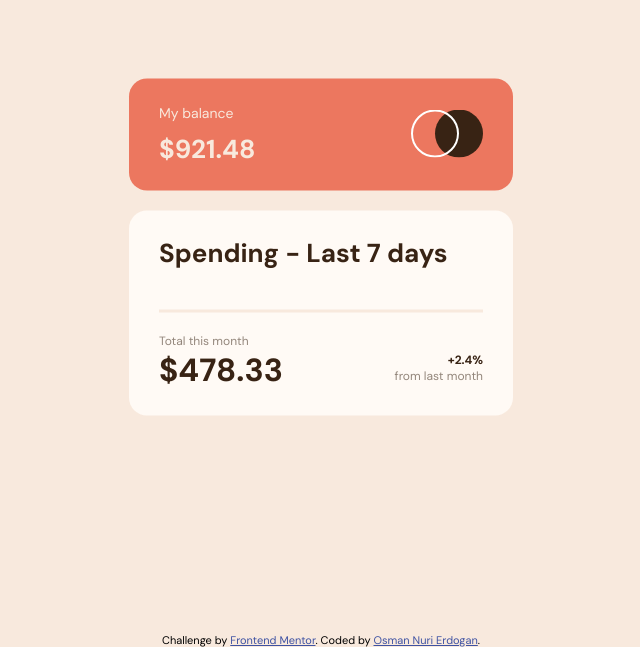
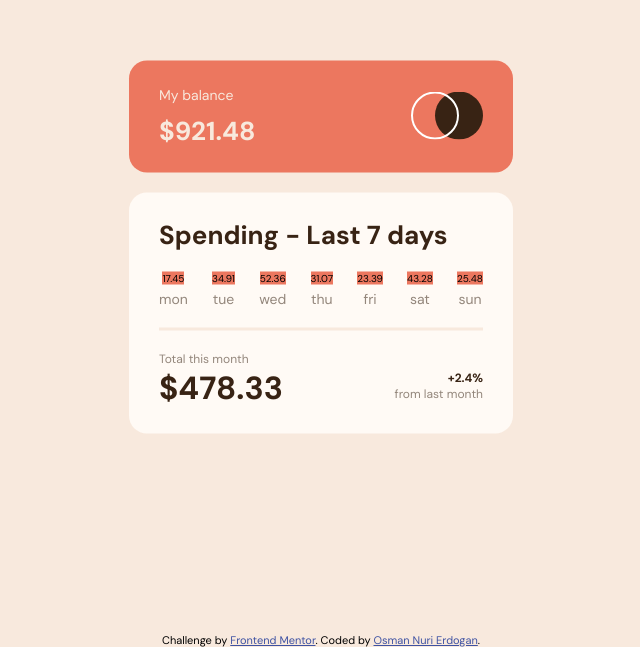
Before and after one commit to osmannurierdogan/fem-expenses-chart-component, a plain HTML site: page index.html in a window 1280 px wide. Shown: the part 153-800 px from the top of the page, without its empty margins (319-959 px from the left). Drawn offline with Linux system fonts and the light colour scheme.

Commit message:
Shapes of the days are successfully added.

```diff
--- a/css/style.scss
+++ b/css/style.scss
@@ -84,7 +84,9 @@ body {
         align-items: center;
         justify-content: space-around;
         &--shape{
-          background-color: aqua;
+          background-color: $color-primary-soft-red;
+					margin-bottom: 0.5rem;
+
         }
         &--day{
           font-size: 1.4rem;
--- a/fetch-data-from-json.js
+++ b/fetch-data-from-json.js
@@ -1,13 +1,5 @@
 const chartBox = document.querySelector(".container__body__chart");
-//const chartItem = document.querySelector(".container__body__chart__item");
-//const chartItem = document.createElement("div");
-//chartItem.classList.add("container__body__chart__item");
-//const itemShape = document.createElement("span");
-//itemShape.classList.add("container__body__chart__item--shape");
-//const itemDay = document.createElement("span");
-//itemDay.classList.add("container__body__chart__item--day");
 
-console.log("chartBox :>> ", chartBox);
 const dataArray = [];
 const fetchChartData = async () => {
 	await fetch("./data.json")
@@ -19,34 +11,36 @@ const fetchChartData = async () => {
 			}
 			//return data;
 		});
-	/*
-  //dataArray.forEach((item) => {
-	//	itemShape.textContent = item.amount;
-	//	itemDay.textContent = item.day;
-	//	console.log("itemShape.textContent :>> ", itemShape.textContent);
-	//	console.log("itemDay.textContent :>> ", itemDay.textContent);
-	//	chartItem.appendChild(itemShape);
-	//	chartItem.appendChild(itemDay);
-	//	chartBox.appendChild(chartItem);
-	//}); */
-	for (let j = 0; j < dataArray.length; j++) {
-		//console.log('dataArray[j] :>> ', dataArray[j]);
-		//itemShape.textContent = dataArray[j].amount;
-		//itemDay.textContent = dataArray[j].day;
-		//chartItem.appendChild(itemShape);
-		//chartItem.appendChild(itemDay);
-		//chartBox.appendChild(chartItem);
-    let element = `<div class="container__body__chart__item">
-	    <div class="container__body__chart__item--shape">
-        ${dataArray[j].amount}
-      </div>
-	    <div class="container__body__chart__item--day">
-        ${dataArray[j].day}
-      </div>
+	createChartItem(dataArray);
+	/* chartBox.childNodes.forEach((chartItem) => {
+		console.log(
+			"chartItem.firstElementChild.textContent :>> ",
+			chartItem.firstElementChild.textContent,
+		);
+		chartItem.style.height = `calc(${chartItem.firstElementChild.textContent}px * 2)`;
+	}); */
+	for (let i = 0; i < chartBox.childNodes.length; i++) {
+		chartBox.childNodes[j].firstElementChild.style.height =
+		`calc(${chartBox.childNodes.firstElementChild.textContent}px * 2)`;
+	}
+};
+const createChartItem = (array) => {
+	for (let j = 0; j < array.length; j++) {
+		let element = `<div class="container__body__chart__item">
+	    <span class="container__body__chart__item--shape container__body__chart__item--shape--${j}">
+        ${array[j].amount}
+      </span>
+	    <span class="container__body__chart__item--day">
+        ${array[j].day}
+      </span>
     </div>`;
-    chartBox.appendChild(element);
+		chartBox.innerHTML += element;
 	}
-
 };
 
 fetchChartData();
+
+/* const chartItemShapes = document.querySelectorAll(
+	".container__body__chart__item--shape",
+); */
+//console.log('chartItemShapes :>> ', chartItemShapes);
```
Also changed, not shown: css/style.css.
